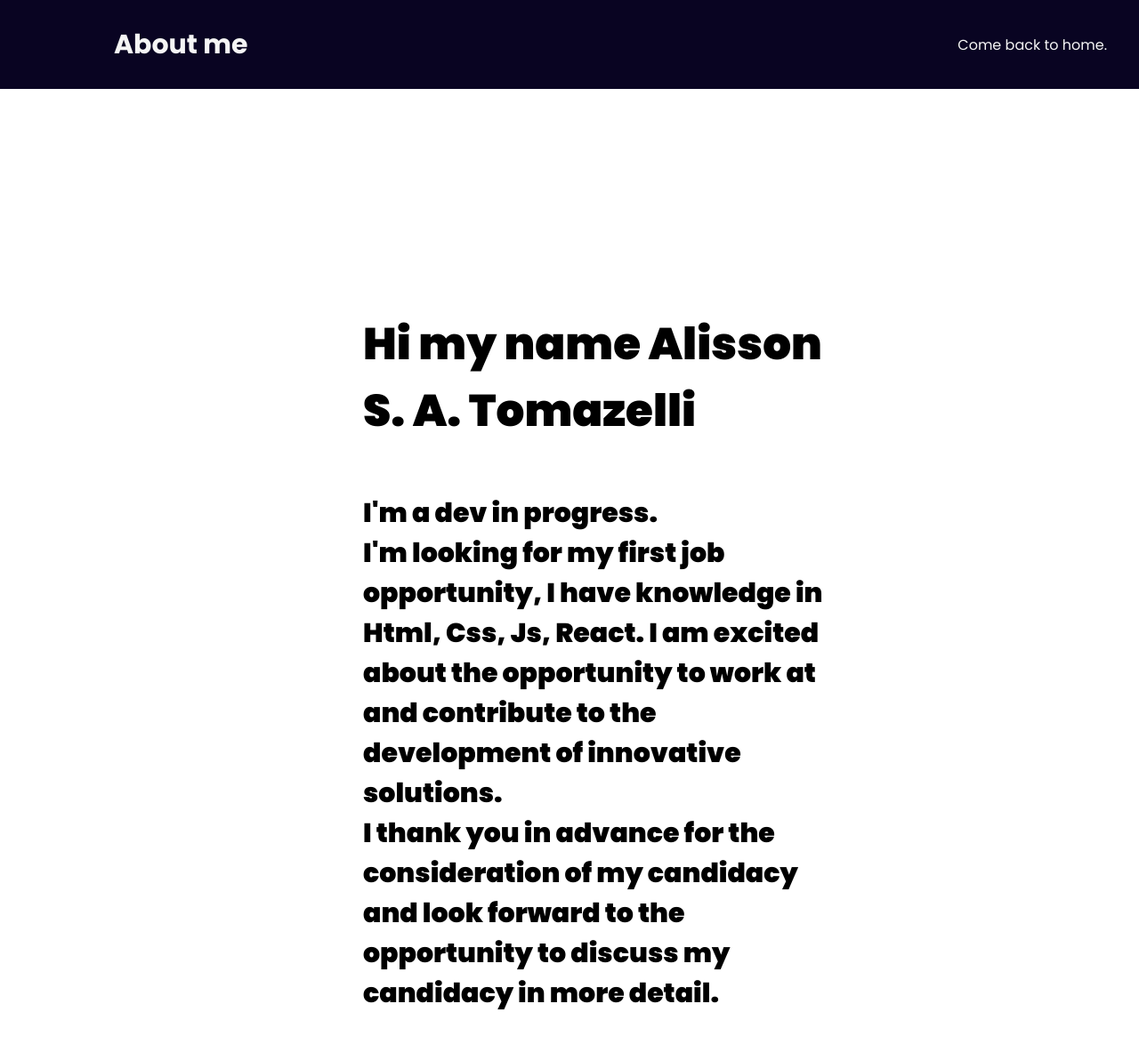
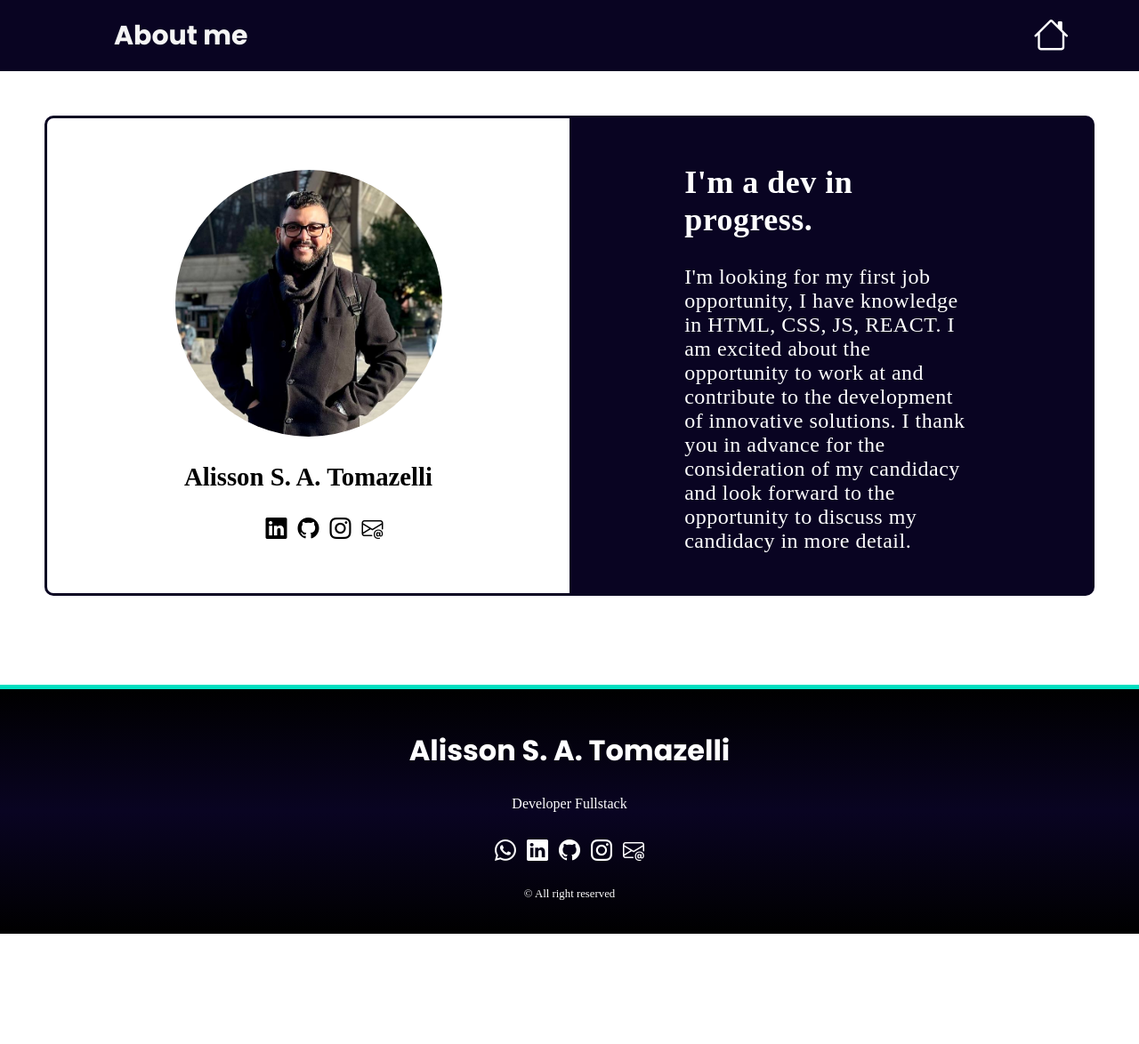
Before and after one commit to iamalissontomazelli/Dev-Website, a plain HTML site: page about/about.html in a window 1280 px wide. Shown: the whole page at 89% size. After the commit the page ends 1050 px from the top, so only its background shows below. Drawn offline with nearby package versions, Linux system fonts and the light colour scheme.

Commit message:
update website
Co-authored-by: Igor Marques <igorgontjo@users.noreply.github.com>

```diff
--- a/about/about.css
+++ b/about/about.css
@@ -1,64 +1,165 @@
-@import url('https://fonts.googleapis.com/css2?family=Poppins:wght@100;200;300;400;500;600;700;800;900&display=swap');
-@import url('https://fonts.googleapis.com/css2?family=Bebas+Neue&family=Poppins:wght@100;200;300;400;500;600;700;800;900&display=swap');
-*{
+@import url("https://fonts.googleapis.com/css2?family=Poppins:wght@100;200;300;400;500;600;700;800;900&display=swap");
+@import url("https://fonts.googleapis.com/css2?family=Bebas+Neue&family=Poppins:wght@100;200;300;400;500;600;700;800;900&display=swap");
+* {
   box-sizing: border-box;
 }
-body{
+body {
   margin: 0;
 }
-.navbar{
+.navbar {
   display: flex;
-    flex-flow: row wrap;
-    height: 100px;
+  height: 10vh;
   background: #090422;
   align-items: center;
   justify-content: center;
-    position: fixed;
   width: 100%;
 }
-.about{
+.about {
   flex: 20%;
   margin-left: 10%;
 }
-.about h1{
-    font-family: 'Poppins', sans-serif;
+.about h1 {
+  font-family: "Poppins", sans-serif;
   color: whitesmoke;
   font-size: 30px;
 }
-.menu{
+.menu {
   flex: 70%;
   text-align: right;
   padding: 20px;
 }
-.menu a{
+.menu a {
   text-decoration: none;
-    color: whitesmoke;
-    font-family: 'Poppins', sans-serif;
+  color: white;
+  font-family: "Poppins", sans-serif;
   padding: 20px 16px;
 }
-.header{
+
+.header {
+  padding: 50px;
+  width: 100vw;
+  height: 80vh;
+}
+
+.card-header {
+  border: 3px solid #090422;
+  border-radius: 10px;
+  width: 100%;
+  height: 100%;
   display: flex;
-    flex-flow: row wrap;
-    height: auto;
-   /* background: gray;*/
+  flex-direction: row;
+  align-items: center;
+  justify-content: center;
+}
+
+.left {
+  flex: 50%;
+  width: 100%;
+  height: 100%;
   justify-content: center;
   align-items: center;
-    padding: 350px;
+  display: flex;
+  flex-direction: column;
 }
-.headline{
-    flex: 40%;
-    margin-left: 10%;
-    font-family: 'Poppins', sans-serif;
+
+.imgBox {
+    background-image: url(../img/about.jpg);
+    background-size: cover;
+    background-repeat: no-repeat;
+    background-position: center;
+  border-radius: 100%;
+  width: 300px;
+  height: 300px;
 }
-.headline h2{
-    font-weight: 900;
-    font-size: 19px;
+
+.textBox .name {
+  font-size: 1.8em;
+}
+
+.links {
+  display: flex;
+  align-items: center;
+  justify-content: center;
+  column-gap: 12px;
+}
+
+.text-black {
+  font-size: 1.5em;
   color: black;
-    padding: 0;
-    margin: 0;
 }
-.headline p{
-    color: black;
-    text-align: left;
-    font-family: 'Poppins', sans-serif;
+
+.right {
+  padding: 0 5%;
+  background-color: #090422;
+  flex: 50%;
+  width: 100%;
+  height: 100%;
+  justify-content: center;
+  align-items: center;
+  display: flex;
+  flex-direction: column;
 }
+
+.aboutText {
+    font-size: 1.5em;
+    letter-spacing: 0.5px;
+  text-align: start;
+  width: 70%;
+  color: white;
+}
+
+footer {
+  display: flex;
+  flex-direction: column;
+  align-items: center;
+  justify-content: center;
+  margin-top: 50px;
+  height: 35vh;
+  width: 100vw;
+  background-image: linear-gradient(180deg, black, #090422, black);
+  border-top: 5px solid #00dfc0;
+  color: white;
+}
+
+.logo-footer {
+  display: flex;
+  flex-direction: column;
+  align-items: center;
+  width: 100%;
+  row-gap: 15px;
+}
+
+.links {
+  display: flex;
+  align-items: center;
+  justify-content: center;
+  column-gap: 12px;
+}
+
+.text-white {
+  font-size: 1.5em;
+  color: white;
+}
+
+.agency {
+  font-family: "Poppins", sans-serif;
+  color: white;
+  font-size: 2em;
+}
+
+.jobRole {
+  margin-top: -10px;
+}
+
+.copyright {
+  color: white;
+  font-size: 0.8em;
+}
+
+.icon-white {
+  margin-right: 5%;
+  font-size: 2.5em;
+  color: white;
+}
+@media screen and (max-width: 1500px) {
+}
--- a/about/about.html
+++ b/about/about.html
@@ -4,7 +4,10 @@
     <meta charset="UTF-8">
     <meta http-equiv="X-UA-Compatible" content="IE=edge">
     <meta name="viewport" content="width=device-width, initial-scale=1.0">
+    <!--Link do css-->
     <link rel="stylesheet" href="about.css">
+    <!--Link do Bootstrap icons-->
+    <link rel="stylesheet" href="https://cdn.jsdelivr.net/npm/bootstrap-icons@1.10.5/font/bootstrap-icons.css">
     <title>about me</title>
 </head>
 <body>
@@ -13,14 +16,75 @@
             <h1>About me</h1>
         </div>
     <div class="menu">
-        <a href="../index.html">Come back to home.</a>
+        <a href="../index.html"><i class="bi bi-house icon-white"></i></a>
     </div>
 </nav>
 <header class="header">
-    <div class="headline">
-        <h2 style="font-size: 50px;">Hi my name Alisson S. A. Tomazelli</h2> <br>
-        <h2 style="font-size: 30px;"> <p>I'm a dev in progress. <br> I'm looking for my first job opportunity, I have knowledge in Html, Css, Js, React. I am excited about the opportunity to work at and contribute to the development of innovative solutions. <br> I thank you in advance for the consideration of my candidacy and look forward to the opportunity to discuss my candidacy in more detail.</p></h2>
+   <div class="card-header">
+    <div class="left">
+        <div class="imgBox">
+        </div>
+        <div class="textBox">
+            <h3 class="name">Alisson S. A. Tomazelli</h3>
+        </div>
+        <div class="links">
+            <a class="btn btn-outline-light btn-floating m-1 buttonBorder" href="https://api.whatsapp.com/send?phone=351932438002&text=Thanks%20for%20contact%20us" target="_blank" role="button"
+                ><i class="bi bi-whatsapp text-white"></i></a>
+
+                <a class="btn btn-outline-light btn-floating m-1 buttonBorder" href="https://www.linkedin.com/in/alisson-soares-alves-tomazelli-10a9354a/" target="_blank" role="button"
+                ><i class="bi bi-linkedin text-black"></i></a>
+
+                <a class="btn btn-outline-light btn-floating m-1 buttonBorder" href="https://github.com/iamalissontomazelli" target="_blank" role="button"
+                ><i class="bi bi-github text-black"></i></a>
+
+                <a class="btn btn-outline-light btn-floating m-1 buttonBorder" href="https://www.instagram.com/iamalissontomazelli/" target="_blank" role="button"
+                ><i class="bi bi-instagram text-black"></i></a>
+
+                <a class="btn btn-outline-light btn-floating m-1 buttonBorder" href="mailto:alissonalvez@hotmail.com " target="_blank" role="button"
+                ><i class="bi bi-envelope-at text-black"></i></a>
+        </div>
     </div>
+    <div class="right">
+        <div class="aboutText">
+            <h2>I'm a dev in progress.</h2>
+            <p class="description"> I'm looking for my first job opportunity, I have knowledge in HTML, CSS, JS, REACT. I am excited about the opportunity to work at and contribute to the development of innovative solutions. I thank you in advance for the consideration of my candidacy and look forward to the opportunity to discuss my candidacy in more detail.</p>
+        </div>
+    </div>
+   </div>
+
+
+
+    <!-- <div class="headline">
+        <h2 class="title">Hi my name Alisson S. A. Tomazelli</h2> <br>
+        <h2 class="subtitle"> <p>I'm a dev in progress. <br> I'm looking for my first job opportunity, I have knowledge in Html, Css, Js, React. I am excited about the opportunity to work at and contribute to the development of innovative solutions. <br> I thank you in advance for the consideration of my candidacy and look forward to the opportunity to discuss my candidacy in more detail.</p></h2>
+    </div> -->
 </header>
+
+<footer>
+    <div class="logo-footer">
+         <h1 class="agency">Alisson S. A. Tomazelli</h1>
+         <p class="jobRole">Developer Fullstack</p>
+
+         <div class="links">
+            <a class="btn btn-outline-light btn-floating m-1 buttonBorder" href="https://api.whatsapp.com/send?phone=351932438002&text=Thanks%20for%20contact%20us" target="_blank" role="button"
+                ><i class="bi bi-whatsapp text-white"></i></a>
+
+                <a class="btn btn-outline-light btn-floating m-1 buttonBorder" href="https://www.linkedin.com/in/alisson-soares-alves-tomazelli-10a9354a/" target="_blank" role="button"
+                ><i class="bi bi-linkedin text-white"></i></a>
+
+                <a class="btn btn-outline-light btn-floating m-1 buttonBorder" href="https://github.com/iamalissontomazelli" target="_blank" role="button"
+                ><i class="bi bi-github text-white"></i></a>
+
+                <a class="btn btn-outline-light btn-floating m-1 buttonBorder" href="https://www.instagram.com/iamalissontomazelli/" target="_blank" role="button"
+                ><i class="bi bi-instagram text-white"></i></a>
+
+                <a class="btn btn-outline-light btn-floating m-1 buttonBorder" href="mailto:alissonalvez@hotmail.com " target="_blank" role="button"
+                ><i class="bi bi-envelope-at text-white"></i></a>
+        </div>
+
+        <p class="copyright">© All right reserved</p>
+    </div>
+
+</footer>
 </body>
 </html>
--- a/css/style.css
+++ b/css/style.css
@@ -215,7 +215,10 @@ footer {
   font-size: 0.8em;
 }
 
+/* Media Screen */
+@media screen and (max-width: 450px) {
 
+}
 @media screen and (max-width: 1500px) {
 
   .titleLogo {
```
Also changed, not shown: project/projects.css (+29 -27 lines), project/projects.html (+4 -1 lines), img/Image.jpeg (added), img/about.jpeg (added), img/about.jpg (added). Lines whose indentation alone changed are shown as unchanged.
